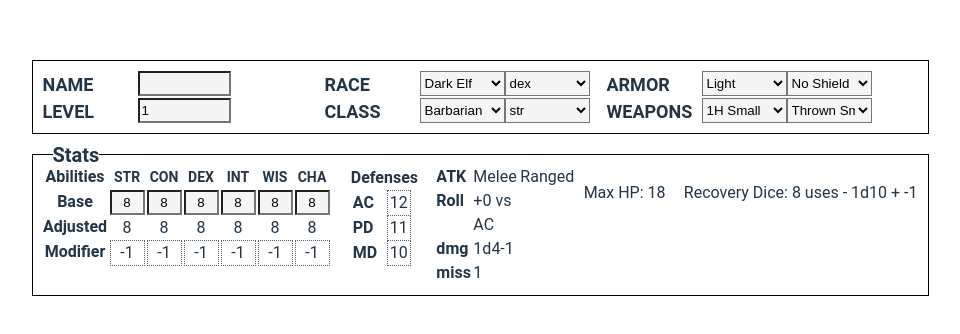
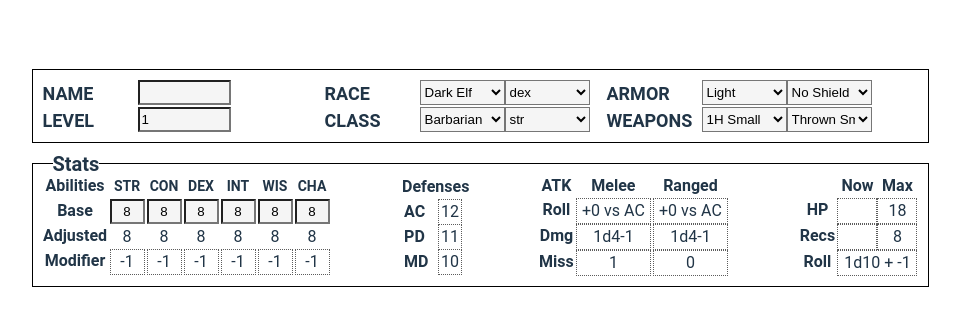
Before and after one commit to Xenrathe/React-FormGen, a React (Vite) app: page / in a window 1280 px wide. Shown: the part 212-546 px from the top of the page, without its empty margins (160-1120 px from the left). Built offline with nearby package versions, Linux system fonts and the light colour scheme.

Commit message:
Add the hitpoints section in StatBlock component

```diff
--- a/src/CharSheetComponents/CharSheet.css
+++ b/src/CharSheetComponents/CharSheet.css
@@ -83,7 +83,8 @@
 }
 
 #abilityscores,
-#defenses, #attacks {
+#defenses,
+#attacks {
   grid-template-rows: repeat(4, 25px);
 }
 
@@ -105,12 +106,6 @@
   gap: 2px;
 }
 
-#attacks .atkrow {
-  display: grid;
-  grid-template-columns: 35px repeat(2, 45px);
-  gap: 2px;
-}
-
 #abilityscores .abrow input,
 #abilityscores .abrow span {
   display: flex;
@@ -121,7 +116,9 @@
 
 #scores span,
 #modifiers span,
-#defenses span {
+#defenses span,
+#attacks span,
+#hitpoints span {
   border: 1px rgb(92, 92, 92) dotted;
 }
 
@@ -148,3 +145,24 @@
 #defenses label {
   font-weight: bold;
 }
+
+#attacks .atkrow {
+  display: grid;
+  grid-template-columns: 35px repeat(2, 75px);
+  gap: 2px;
+}
+
+#attacks,
+#hitpoints {
+  text-align: center;
+}
+
+#hitpoints .hprow {
+  display: grid;
+  grid-template-columns: repeat(3, 40px);
+  gap: 0px;
+}
+
+#recovery-roll span {
+  grid-column: 2 / 4;
+}
--- a/src/CharSheetComponents/CharSheet.jsx
+++ b/src/CharSheetComponents/CharSheet.jsx
@@ -43,7 +43,7 @@ function CharSheet() {
       [], // feats
       basicsData.armor,
       basicsData.shield,
-      basicsData.melee,
+      { melee: basicsData.melee, ranged: basicsData.ranged },
       "", // oneUniqueThing
       [], // iconRelationships
       [] // backgrounds
@@ -63,7 +63,7 @@ function CharSheet() {
       [], // feats
       basicsData.armor,
       basicsData.shield,
-      basicsData.melee,
+      { melee: basicsData.melee, ranged: basicsData.ranged },
       "", // oneUniqueThing
       [], // iconRelationships
       [] // backgrounds
--- a/src/CharSheetComponents/StatBlock.jsx
+++ b/src/CharSheetComponents/StatBlock.jsx
@@ -110,28 +110,46 @@ function StatBlock({ character, statBlock, setStatBlock }) {
       <div id="attacks">
         <div className="titles atkrow">
           <strong>ATK</strong>
-          <label htmlFor="atk-melee">Melee</label>
-          <label htmlFor="atk-ranged">Ranged</label>
+          <strong>Melee</strong>
+          <strong>Ranged</strong>
         </div>
         <div id="atk-roll" className="atkrow">
           <strong>Roll</strong>
           <span>{character.meleeAtk[0]}</span>
+          <span>{character.rangedAtk[0]}</span>
         </div>
         <div id="atk-dmg" className="atkrow">
-          <strong>dmg</strong>
+          <strong>Dmg</strong>
           <span>{character.meleeAtk[1]}</span>
+          <span>{character.rangedAtk[1]}</span>
         </div>
         <div id="atk-miss" className="atkrow">
-          <strong>miss</strong>
+          <strong>Miss</strong>
           <span>{character.meleeAtk[2]}</span>
+          <span>{character.rangedAtk[2]}</span>
         </div>
       </div>
-      <p>Max HP: {character.maxHP}</p>
-
-      <p>
-        Recovery Dice: {character.recoveries[0]} uses -{" "}
-        {character.recoveries[1]}
-      </p>
+      <div id="hitpoints">
+        <div className="titles hprow">
+          <strong></strong>
+          <strong>Now</strong>
+          <strong>Max</strong>
+        </div>
+        <div id="hp" className="hprow">
+          <strong>HP</strong>
+          <span></span>
+          <span>{character.maxHP}</span>
+        </div>
+        <div id="recovery" className="hprow">
+          <strong>Recs</strong>
+          <span></span>
+          <span>{character.recoveries[0]}</span>
+        </div>
+        <div id="recovery-roll" className="hprow">
+          <strong>Roll</strong>
+          <span>{character.recoveries[1]}</span>
+        </div>
+      </div>
     </div>
   );
 }
--- a/src/Character.js
+++ b/src/Character.js
@@ -30,7 +30,7 @@ export class Character {
     this.feats = feats; //an array of strings
     this.armorType = armorType; //a string, "None", "Light", or "Heavy"
     this.hasShield = hasShield == "Shield"; //boolean
-    this.weaponType = weaponType; //a string
+    this.weaponType = weaponType; //an object {"melee": meleeString, "ranged": rangedString}
     this.oneUniqueThing = oneUniqueThing; //a longer string
     this.iconRelationships = iconRelationships; //an array of objects, like [{'archmage', 1}, {'lich', -2}]
     this.backgrounds = backgrounds; //an array of objects, like [{'street thief', 4}, {'magician', 2}]
@@ -42,24 +42,27 @@ export class Character {
     this.AC = this.calculateAC(); //a number
     this.PD = this.calculatePD(); //a number
     this.MD = this.calculateMD(); //a number
-    this.meleeAtk = this.calculateMeleeAtk(); //[roll string, hit-dmg string, miss-dmg string], e.g. ["+4 vs AC", "4d8 + 5", "5"]
-    this.rangedAtk = this.calculateRangedAtk(); //same as above
+    this.meleeAtk = this.calculateAtk(true); //[roll string, hit-dmg string, miss-dmg string], e.g. ["+4 vs AC", "4d8 + 5", "5"]
+    this.rangedAtk = this.calculateAtk(false); //same as above
     this.maxHP = this.calculateMaxHP();
-    this.recoveries = this.calculateRecoveryDice(); //[# daily uses, "XdY + Z"]
+    this.recoveries = this.calculateRecoveryDice(); //[# daily, "XdY + Z"]
     this.racialPowers = this.calculateRacialPowers();
   }
 
   //utility function returns middleMod from a set of 3
   #getMiddleMod(arrayOfThree) {
-    arrayOfThree.sort((a,b) => a - b); //ascending order
+    arrayOfThree.sort((a, b) => a - b); //ascending order
     return arrayOfThree[1];
   }
 
   //utility function returns highest mod from an array (of any length) of mods
   #getHighestMod(arrayOfMods) {
     let highestMod = -100;
-    arrayOfMods.forEach ((abMod) => {
-      highestMod = this.abilityModifiers[abMod] > highestMod ? this.abilityModifiers[abMod] : highestMod;
+    arrayOfMods.forEach((abMod) => {
+      highestMod =
+        this.abilityModifiers[abMod] > highestMod
+          ? this.abilityModifiers[abMod]
+          : highestMod;
     });
 
     return highestMod;
@@ -90,25 +93,37 @@ export class Character {
     //base armor from class/job + 1 if shield + middle mod of con/dex/wis + level
     const baseAC = jobs[this.job].armor[this.armorType].AC;
     const shieldBonus = this.hasShield ? 1 : 0;
-    const bonusMod = this.#getMiddleMod([this.abilityModifiers.con, this.abilityModifiers.dex, this.abilityModifiers.wis]);
+    const bonusMod = this.#getMiddleMod([
+      this.abilityModifiers.con,
+      this.abilityModifiers.dex,
+      this.abilityModifiers.wis,
+    ]);
 
-    return baseAC + shieldBonus + bonusMod + this.level
+    return baseAC + shieldBonus + bonusMod + this.level;
   }
 
   calculatePD() {
     //base PD from class/job + middle value of str, con, dex modifier + level
     const basePD = jobs[this.job].PD;
-    const bonusMod = this.#getMiddleMod([this.abilityModifiers.str, this.abilityModifiers.con, this.abilityModifiers.dex]);
+    const bonusMod = this.#getMiddleMod([
+      this.abilityModifiers.str,
+      this.abilityModifiers.con,
+      this.abilityModifiers.dex,
+    ]);
 
-    return basePD + bonusMod + this.level
+    return basePD + bonusMod + this.level;
   }
 
   calculateMD() {
     //base MD + middle value of int, wis, cha modifier + level
     const baseMD = jobs[this.job].MD;
-    const bonusMod = this.#getMiddleMod([this.abilityModifiers.int, this.abilityModifiers.wis, this.abilityModifiers.cha]);
+    const bonusMod = this.#getMiddleMod([
+      this.abilityModifiers.int,
+      this.abilityModifiers.wis,
+      this.abilityModifiers.cha,
+    ]);
 
-    return baseMD + bonusMod + this.level
+    return baseMD + bonusMod + this.level;
   }
 
   calculateAbilityModifiers() {
@@ -124,10 +139,7 @@ export class Character {
     return Object.fromEntries(
       Object.entries(this.abilityScoresBase).map(([key, score]) => {
         const adjScore =
-          key == this.raceBonus ||
-          key == this.jobBonus
-            ? score + 2
-            : score;
+          key == this.raceBonus || key == this.jobBonus ? score + 2 : score;
         return [key, adjScore];
       })
     );
@@ -137,18 +149,21 @@ export class Character {
     const uses = jobs[this.job].recoveries[0];
     const diceSize = jobs[this.job].recoveries[1];
 
-    return [uses, `${this.level}d${diceSize} + ${this.abilityModifiers.con}`]
+    return [uses, `${this.level}d${diceSize} + ${this.abilityModifiers.con}`];
   }
 
-  calculateMeleeAtk() {
+  calculateAtk(isMelee) {
+    const attackType = isMelee ? "melee" : "ranged";
     let atkArray = [];
 
     //get weapon from jobs data
-    const weaponStringSplit = this.weaponType.split(" "); //e.g. ["1H", "Small"]
-    const weaponData = jobs[this.job]["melee"][weaponStringSplit[0]][weaponStringSplit[1]]; //{ATK: #, DMG: #}
+    const weaponStringSplit = this.weaponType[attackType].split(" "); //e.g. ["1H", "Small"]
+    console.log(weaponStringSplit);
+    const weaponData =
+      jobs[this.job][attackType][weaponStringSplit[0]][weaponStringSplit[1]]; //{ATK: #, DMG: #}
 
     //get highest mod in case of multiple abilities
-    let highestMod = this.#getHighestMod(jobs[this.job].melee.Ability)
+    let highestMod = this.#getHighestMod(jobs[this.job][attackType].Ability);
 
     //roll-string
     const rollMod = highestMod + this.level + weaponData.ATK;
@@ -164,18 +179,19 @@ export class Character {
     }
 
     const dmgAbModPlusOrMinus = highestMod >= 0 ? "+" : "";
-    atkArray.push(`${this.level}d${weaponData.DMG}${dmgAbModPlusOrMinus + highestMod}`);
+    atkArray.push(
+      `${this.level}d${weaponData.DMG}${dmgAbModPlusOrMinus + highestMod}`
+    );
 
     //miss-string
-    const missDmg = jobs[this.job]["melee"]["Miss"] == "Level" ? this.level : 0;
+    const missDmg =
+      jobs[this.job][attackType]["Miss"] == "Level" ? this.level : 0;
     atkArray.push(missDmg);
 
     return atkArray;
   }
 
-  calculateRangedAtk(){
-
-  }
+  calculateRangedAtk() {}
 
   calculateRacialPowers() {}
 }
```
